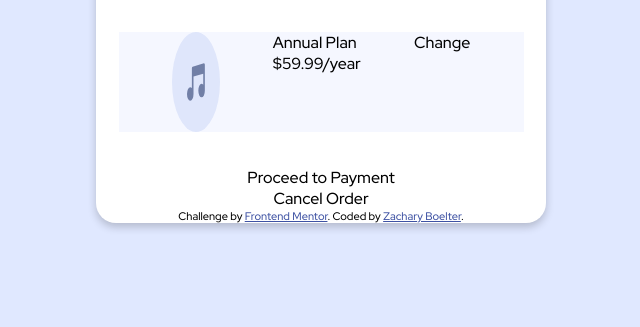
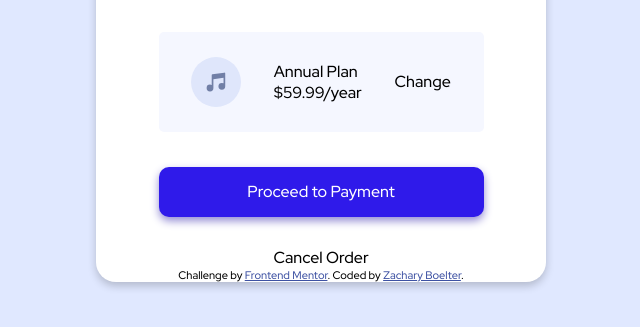
Before and after one commit to zacharyboelter/order-summary-component, a plain HTML site: page index.html in a window 1280 px wide. Shown: the part 495-822 px from the top of the page, without its empty margins (319-959 px from the left). Drawn offline with Linux system fonts and the light colour scheme.

Commit message:
buy button styled with hover effect

```diff
--- a/styles.css
+++ b/styles.css
@@ -43,24 +43,38 @@ body {
 }
 
 .plan-wrapper {
-    width: 90%;
+    width: 325px;
     height: 100px;
     margin: 0 50px 35px 50px;
     display: flex;
     flex-direction: row;
     justify-content: space-evenly;
+    align-items: center;
     background-color: hsl(225, 100%, 98%);
+    border-radius: 5px;
 
 }
 
-/* .music-img {
-    flex: 1;
+.music-img {
+    width: 50px;
+    height: 50px;
+
 }
 
-.price {
-    flex: 1;
+.buy-btn {
+    background-color: hsl(246, 83%, 51%);
+    color: white;
+    width: 325px;
+    height: 50px;
+    text-align: center;
+    vertical-align: middle;
+    line-height: 50px;
+    margin: 0px 0 30px 0;
+    border-radius: 10px;
+    box-shadow: 0 4px 8px 0 hsl(246, 46%, 69%);
+    transition: 0.3s;
 }
 
-.change {
-    flex: 1;
-} */
+.buy-btn:hover {
+    box-shadow: 0 8px 16px 0 hsl(246, 46%, 69%);
+}
```
